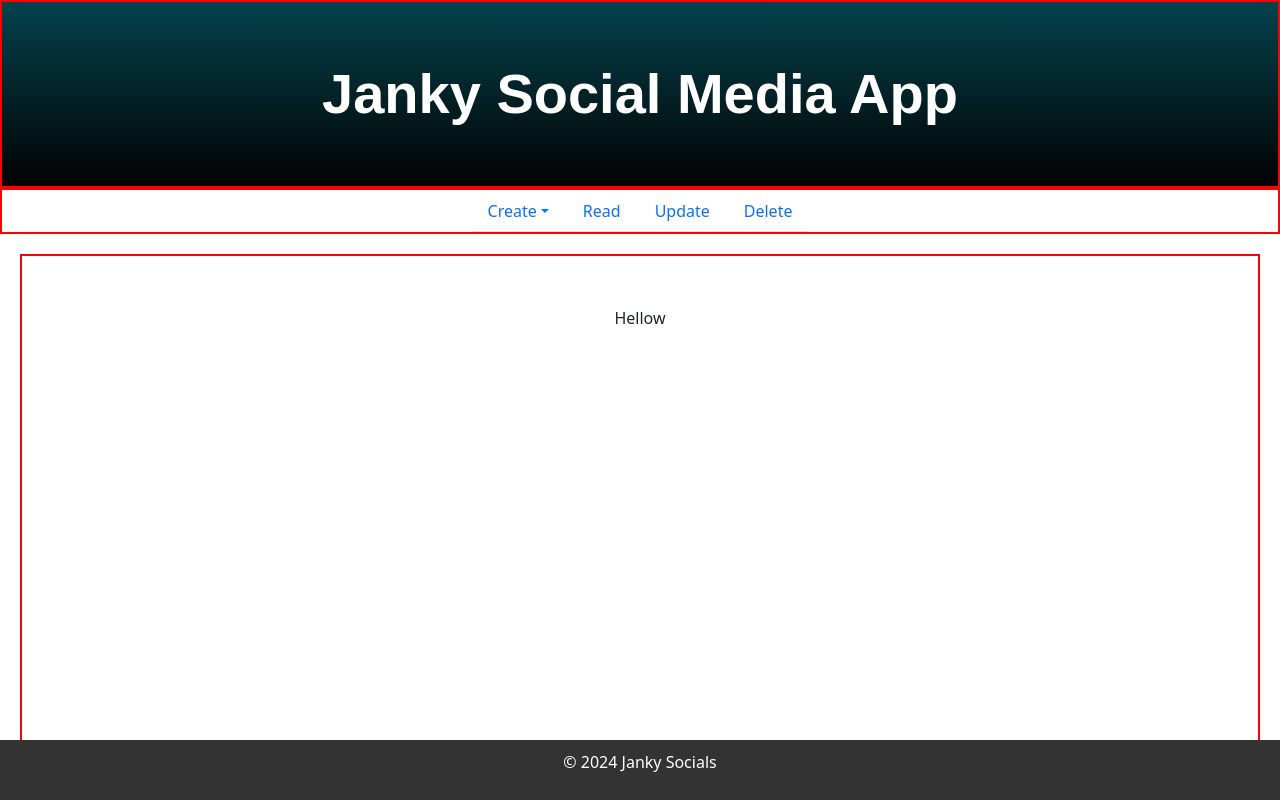
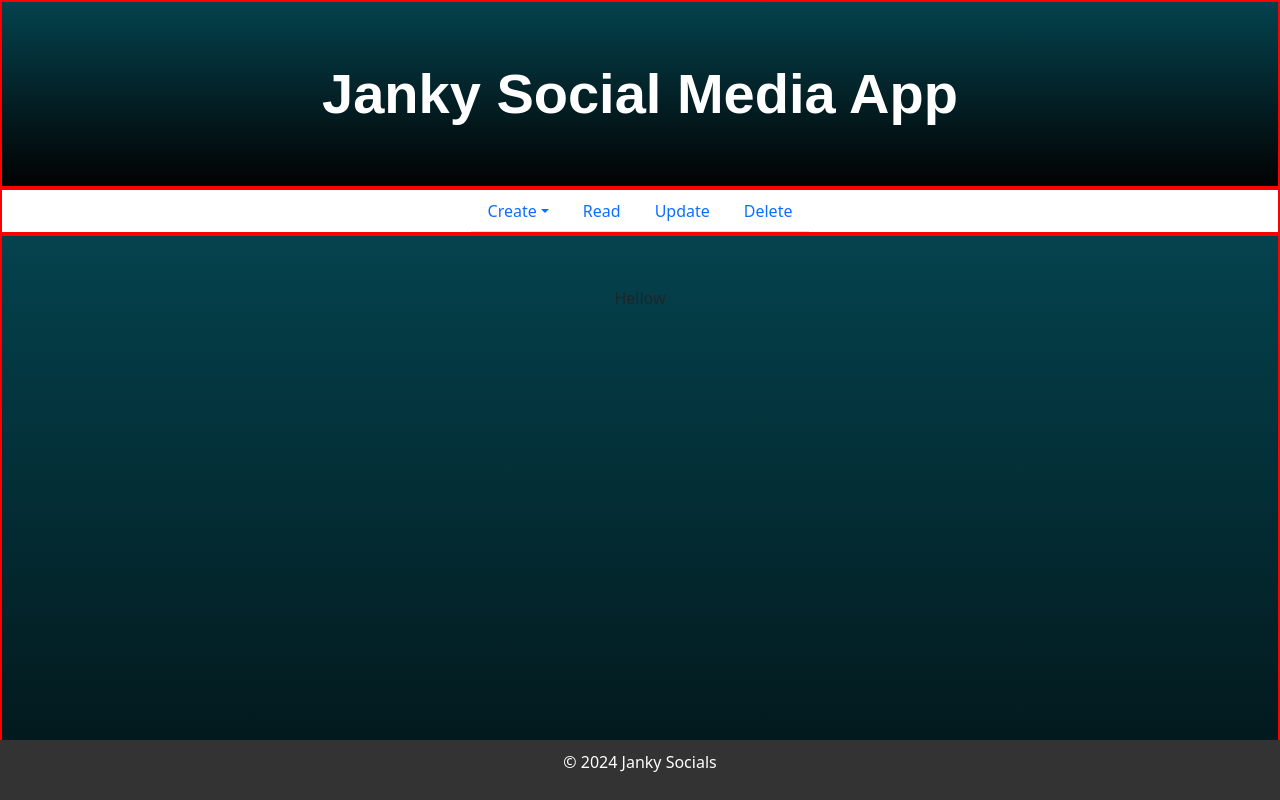
Before and after one commit to JasdeepChahal6/social-media-app, a React (Vite) app: page / in a window 1280 px wide. Shown: the top 800 px of the page. Built offline with nearby package versions, Linux system fonts and the light colour scheme.

Commit message:
Setup for next phase of production, need a resart point for a lot of messups upcoming

```diff
--- a/src/Body/Body.jsx
+++ b/src/Body/Body.jsx
@@ -4,7 +4,7 @@ function Body(){
 
     return(
 
-        <div className={styles.createContainer}>
+        <div className={styles.container}>
             Hellow
         </div>
     );
--- a/src/Body/Body.module.css
+++ b/src/Body/Body.module.css
@@ -1,12 +1,10 @@
-.createContainer{
+.container{
     display: flex;
     align-items: center;
     flex-direction: column;
     padding-top: 50px;
-    margin: 20px;
     min-height: 100vh;
     border: 2px solid red;
-    /* background-image: linear-gradient(45deg, hsla(0, 2%, 69%, 0.918), hsla(0, 0%, 100%, 0.993)); */
-    /* border-radius: 20px; */
+    background-image: linear-gradient(hsl(189, 90%, 16%), hsla(0, 0%, 0%, 0.993));
     box-sizing: border-box;
 }
```
